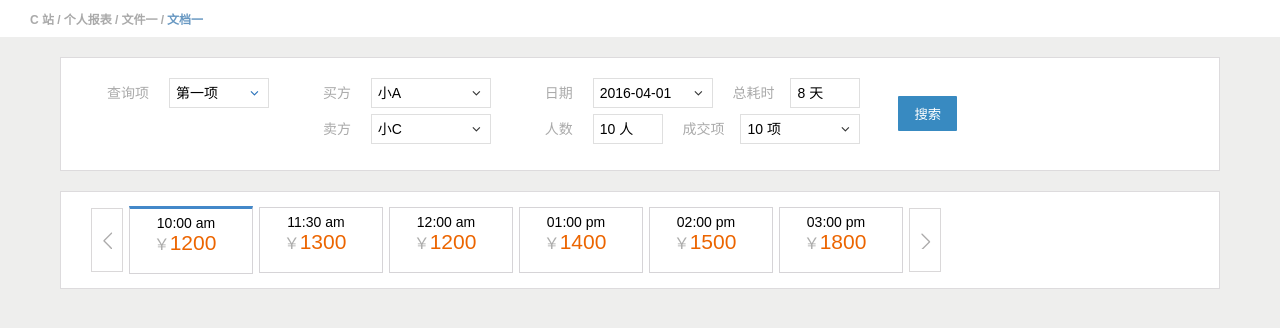
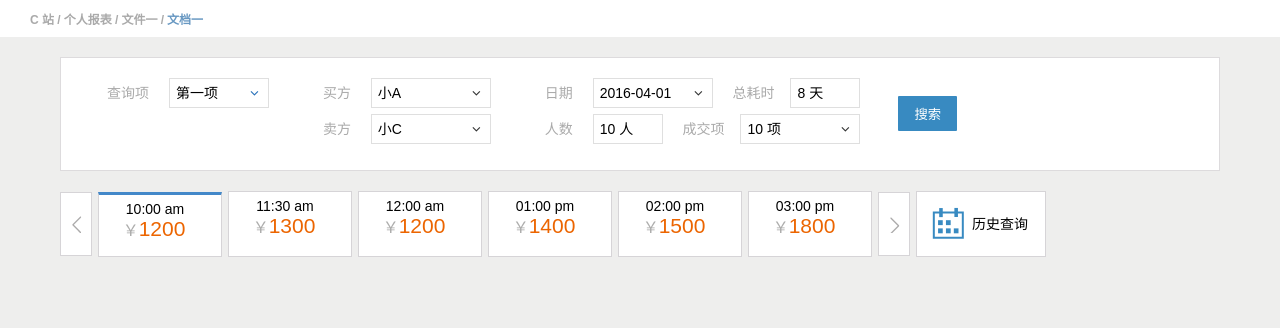
Before and after one commit to StarLoop/ife-task9, a plain HTML site: page frame.html in a window 1280 px wide. Drawn offline with Linux system fonts and the light colour scheme.

Commit message:
Finish Module 2

```diff
--- a/css/frame.css
+++ b/css/frame.css
@@ -26,13 +26,15 @@ header *:last-child {color: #6898c2;}
 header *:not(:last-child)::after {content: " / "}
 article {
 	margin: 20px 60px;
-	background: white;
-	border: 1px solid #dddbdd;
-	padding: 14px 30px;
 	align-items: initial;
 	font-size: 14px;
 }
 /* Module 1 */
+.module1 {
+	background: white;
+	border: 1px solid #dddbdd;
+	padding: 14px 30px;
+}
 .module1 > div {
 	display: inline-block;
 	margin-right: 38px;
@@ -68,11 +70,12 @@ article {
 .module2 > * {
 	height: 64px;
 	margin-right: 6px;
+	border: 1px solid #d6d4d7;
+	background-color: white;
 }
 .module2 button {
 	width: 32px;
 	background-color: white;
-	border: 1px solid #dad8d9;
 	outline: none;
 }
 .module2 button:first-of-type {background-position: -55px 23px;}
@@ -80,12 +83,12 @@ article {
 .module2 .price {
 	width: 110px;
 	height: calc(64px - 6px);
-	border: 1px solid #d6d4d7;
 	padding: 6px 12px 0 0;
 	text-align: center;
 }
-.module2 .price:first-of-type {
+.module2 .price.active {
 	border-top: 3px solid #4388c9;
+	height: calc(64px - 6px - 3px);
 }
 .module2 .price time {
 	display: block;
@@ -101,3 +104,16 @@ article {
 	color: #ec6500;
 	font-size: 21px;
 }
+.module2 .history {
+	background-position: 15px 15px;
+	background-repeat: no-repeat;
+	width: 128px;
+	margin-right: 0px;
+}
+.module2 .history div {
+	height: auto;
+	background: white;
+	margin-left: 55px;
+	font-size: 1em;
+	padding-top: 1.5em;
+}
--- a/frame.html
+++ b/frame.html
@@ -45,7 +45,7 @@
 		</article>
 		<article class="module2" data-flex>
 			<button class="left" data-icon></button>
-			<div class="price">
+			<div class="price active">
 				<time>10:00 am</time>
 				<span>1200</span>
 			</div>
@@ -70,9 +70,7 @@
 				<span>1800</span>
 			</div>
 			<button class="right" data-icon></button>
-			<div class="icon history">
-				<span></span>
-			</div>
+			<div class="history" data-icon><div>历史查询</div></div>
 		</article>
 	</main>
 </body>
```
Also changed, not shown: img/arrow0.png (deleted), img/arrow1.png (deleted).
